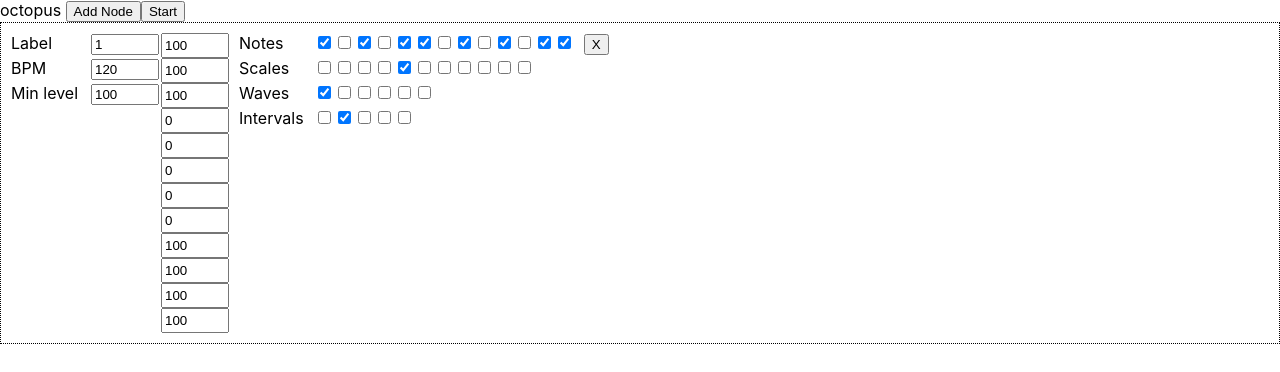
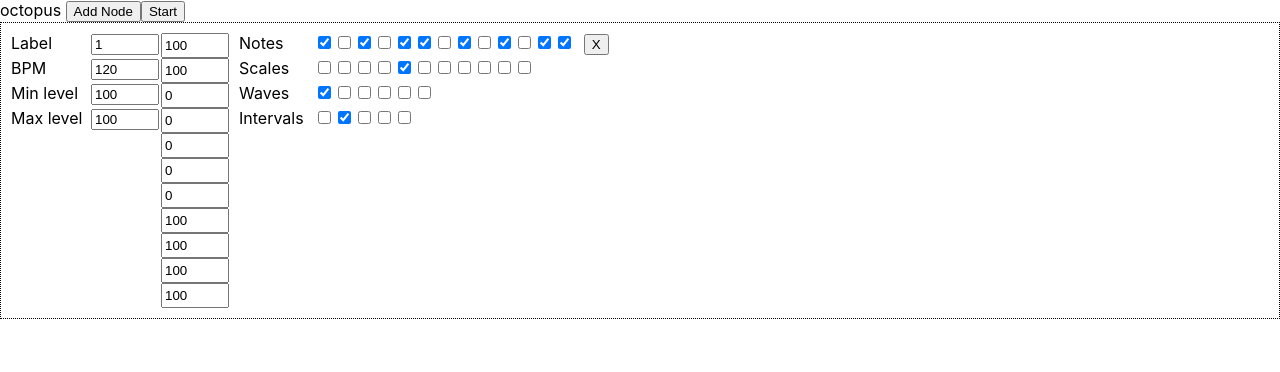
Before and after one commit to CodeKrakken/random-noise-generator, a React (Create React App) app: page / in a window 1280 px wide. Both pictures are taken after a click on the button "Add Node". Shown: the top 372 px of the page. Built offline with nearby package versions, Linux system fonts and the light colour scheme.

Commit message:
Add max level to inputs object

```diff
--- a/src/components/node/Node.tsx
+++ b/src/components/node/Node.tsx
@@ -57,7 +57,18 @@ export default function Node(props: props) {
       min:0,
       max:100,
       maxLength:3
-    }
+    },
+    maxLevel: {
+      className: 'textbox',
+      title: 'Max level',
+      id: `maxLevel${i}`,
+      type: "number",
+      value: node.maxLevel,
+      onChange: (e: any) => setNodes([nodes.slice(0, i), {...nodes[i], maxLevel: +e.target.value}, nodes.slice(i+1)].flat()),
+      min:0,
+      max:100,
+      maxLength:3
+    },
   }
 
   return <div
@@ -96,19 +107,7 @@ export default function Node(props: props) {
       </div>
 
       <div className="column">
-        <div className="row inner-row">
-          <input
-            className='textbox'
-            title={'Max level'}
-            id={`maxLevel${i}`}
-            type="number"
-            value={node.maxLevel}
-            onChange={(e) => setNodes([nodes.slice(0, i), {...nodes[i], maxLevel: +e.target.value}, nodes.slice(i+1)].flat())}
-            min={0}
-            max={100}
-            maxLength={3}
-          />
-        </div>
+
 
         <div className="row inner-row">
           <input
```
